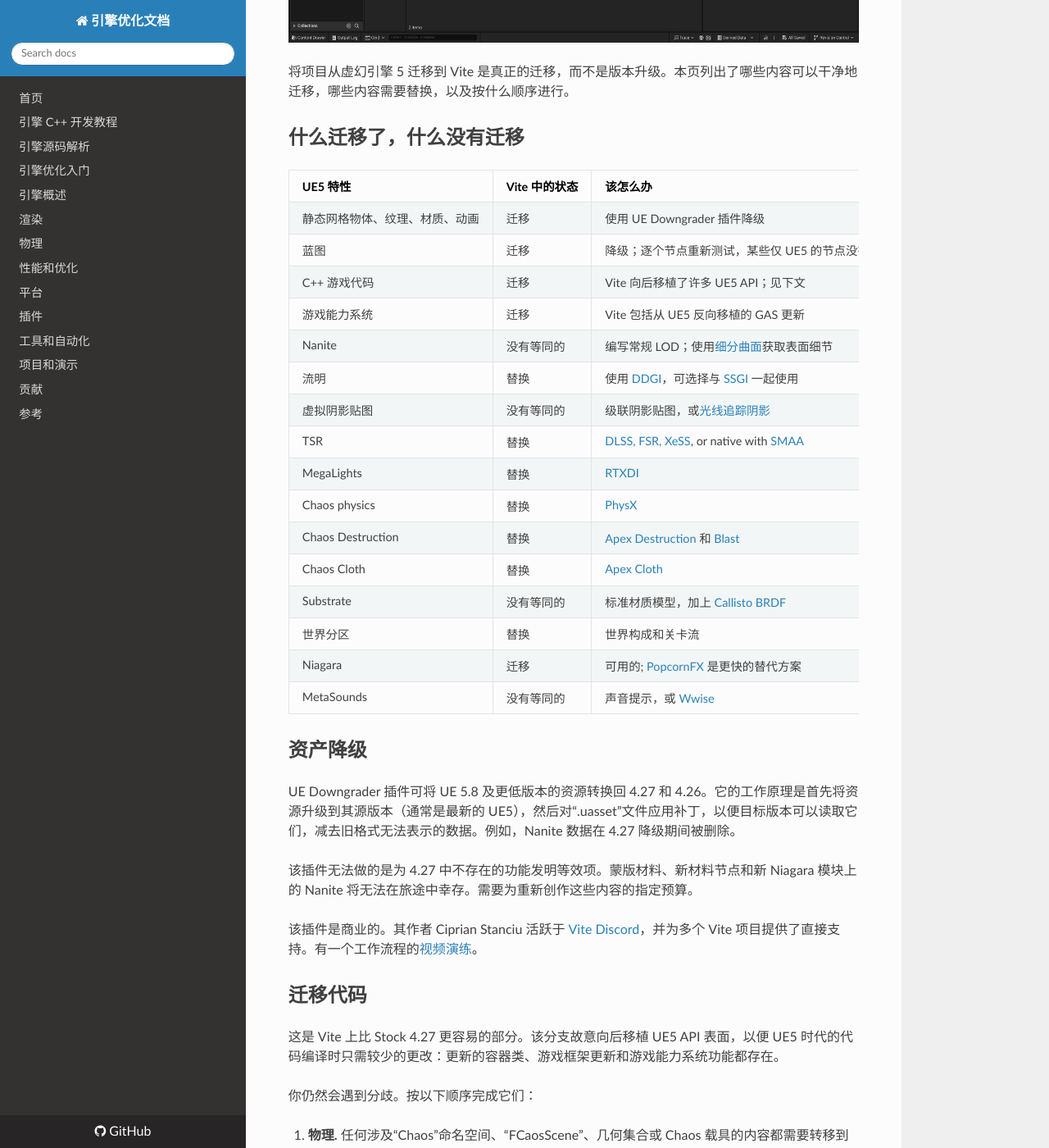
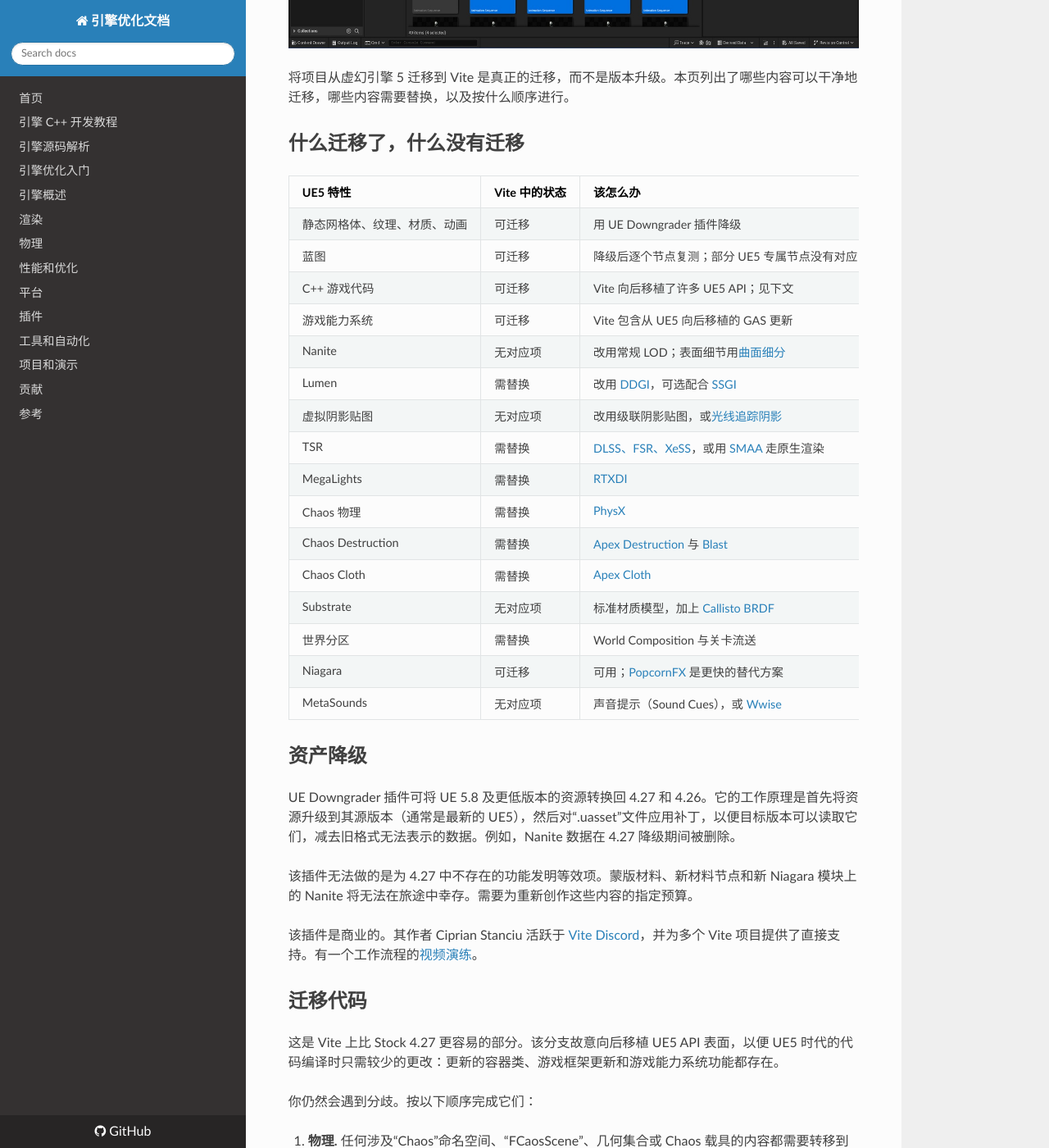
Before and after one commit to OpenHUTB/cpp, an MkDocs documentation site: the page built from docs/optimization/GettingStarted/Migrating-From-UE5.md, in a window 1280 px wide and 1400 px high, scrolled down 1363 px. Shown: the whole window at 82% size. Built offline with MkDocs 1.6.1, drawn with Linux system fonts in a browser that asks for light colours; nearby versions of some CDN libraries; a script that is not in the unit is left out; some of the changed text lies outside the part shown.

Commit message:
docs: 修正从 UE5 迁移页的重复截图与特性表
- 同一张 UE_Downgrader_1.jpg 连贴三次，按仓库已有的 _1/_2/_3 改为三张不同截图
- 特性表里的 Chaos 链接指向了不存在的 Destruction-And-Cloth.md，补上 ../Physics/
- TSR 行残留英文「or native with」；MetaSounds 行的 Wwise 链接拼成 Proproped-Plugins.md
- Nanite/流明/世界分区等行按手册术语改写

```diff
--- a/docs/optimization/GettingStarted/Migrating-From-UE5.md
+++ b/docs/optimization/GettingStarted/Migrating-From-UE5.md
@@ -1,10 +1,10 @@
 # 从虚幻引擎 5 迁移
 
 
-使用[UE Downgrader](../Plugins/Proposed-Plugins.md)插件将资源向下移动，该插件支持 UE 5.8 及更低版本，直至回到 UE4。代码移动比原生 UE4 更容易，因为 Vite 向后移植了许多 UE5 容器、游戏框架和 GAS API。UE4 中不存在的功能（Nanite、Lumen、VSM、World Partition）没有等效项，需要设计决策，而不是转换。
+使用 [UE Downgrader](../Plugins/Proposed-Plugins.md) 插件把资源降级，它支持 UE 5.8 及更低版本，一直能回到 UE4。代码迁移比在原生 UE4 上更容易，因为 Vite 向后移植了许多 UE5 容器、游戏框架与 GAS API。UE4 里不存在的功能（Nanite、Lumen、VSM、World Partition）没有对应项，需要做设计决策，而不是靠转换。
 ![](../../img/optimization/UE_Downgrader_1.jpg)
-![](../../img/optimization/UE_Downgrader_1.jpg)
-![](../../img/optimization/UE_Downgrader_1.jpg)
+![](../../img/optimization/UE_Downgrader_2.jpg)
+![](../../img/optimization/UE_Downgrader_3.jpg)
 
 将项目从虚幻引擎 5 迁移到 Vite 是真正的迁移，而不是版本升级。本页列出了哪些内容可以干净地迁移，哪些内容需要替换，以及按什么顺序进行。
 
@@ -12,22 +12,22 @@
 
 | UE5 特性 | Vite 中的状态 | 该怎么办 |
 |---|----------------|---|
-| 静态网格物体、纹理、材质、动画 | 迁移      | 使用 UE Downgrader 插件降级 |
-| 蓝图 | 迁移      | 降级；逐个节点重新测试，某些仅 UE5 的节点没有目标 |
-| C++ 游戏代码 | 迁移      | Vite 向后移植了许多 UE5 API；见下文 |
-| 游戏能力系统 | 迁移      | Vite 包括从 UE5 反向移植的 GAS 更新 |
-| Nanite | 没有等同的  | 编写常规 LOD；使用[细分曲面](../Rendering/Tessellation.md)获取表面细节 |
-| 流明 | 替换       | 使用 [DDGI](../Rendering/DDGI-Dynamic.md)，可选择与 [SSGI](../Rendering/SSGI.md) 一起使用 |
-| 虚拟阴影贴图 | 没有等同的  | 级联阴影贴图，或[光线追踪阴影](../Rendering/RT-Shadows-And-Ambient-Occlusion.md) |
-| TSR | 替换       | [DLSS, FSR, XeSS](../Rendering/Upscalers.md), or native with [SMAA](../Rendering/Anti-Aliasing.md) |
-| MegaLights | 替换       | [RTXDI](../Rendering/RTXDI.md) |
-| Chaos physics | 替换       | [PhysX](../Physics/PhysX.md) |
-| Chaos Destruction | 替换       | [Apex Destruction](Destruction-And-Cloth.md) 和 [Blast](../Physics/Destruction-And-Cloth.md) |
-| Chaos Cloth | 替换       | [Apex Cloth](../Physics/Destruction-And-Cloth.md) |
-| Substrate | 没有等同的  | 标准材质模型，加上 [Callisto BRDF](../Rendering/Shading-Models.md) |
-| 世界分区 | 替换       | 世界构成和关卡流 |
-| Niagara | 迁移      | 可用的; [PopcornFX](../Plugins/Proposed-Plugins.md) 是更快的替代方案 |
-| MetaSounds | 没有等同的  | 声音提示，或 [Wwise](../Plugins/Proproped-Plugins.md) |
+| 静态网格体、纹理、材质、动画 | 可迁移 | 用 UE Downgrader 插件降级 |
+| 蓝图 | 可迁移 | 降级后逐个节点复测；部分 UE5 专属节点没有对应目标 |
+| C++ 游戏代码 | 可迁移 | Vite 向后移植了许多 UE5 API；见下文 |
+| 游戏能力系统 | 可迁移 | Vite 包含从 UE5 向后移植的 GAS 更新 |
+| Nanite | 无对应项 | 改用常规 LOD；表面细节用[曲面细分](../Rendering/Tessellation.md) |
+| Lumen | 需替换 | 改用 [DDGI](../Rendering/DDGI-Dynamic.md)，可选配合 [SSGI](../Rendering/SSGI.md) |
+| 虚拟阴影贴图 | 无对应项 | 改用级联阴影贴图，或[光线追踪阴影](../Rendering/RT-Shadows-And-Ambient-Occlusion.md) |
+| TSR | 需替换 | [DLSS、FSR、XeSS](../Rendering/Upscalers.md)，或用 [SMAA](../Rendering/Anti-Aliasing.md) 走原生渲染 |
+| MegaLights | 需替换 | [RTXDI](../Rendering/RTXDI.md) |
+| Chaos 物理 | 需替换 | [PhysX](../Physics/PhysX.md) |
+| Chaos Destruction | 需替换 | [Apex Destruction](../Physics/Destruction-And-Cloth.md) 与 [Blast](../Physics/Destruction-And-Cloth.md) |
+| Chaos Cloth | 需替换 | [Apex Cloth](../Physics/Destruction-And-Cloth.md) |
+| Substrate | 无对应项 | 标准材质模型，加上 [Callisto BRDF](../Rendering/Shading-Models.md) |
+| 世界分区 | 需替换 | World Composition 与关卡流送 |
+| Niagara | 可迁移 | 可用；[PopcornFX](../Plugins/Proposed-Plugins.md) 是更快的替代方案 |
+| MetaSounds | 无对应项 | 声音提示（Sound Cues），或 [Wwise](../Plugins/Proposed-Plugins.md) |
 
 ## 资产降级
 
```
